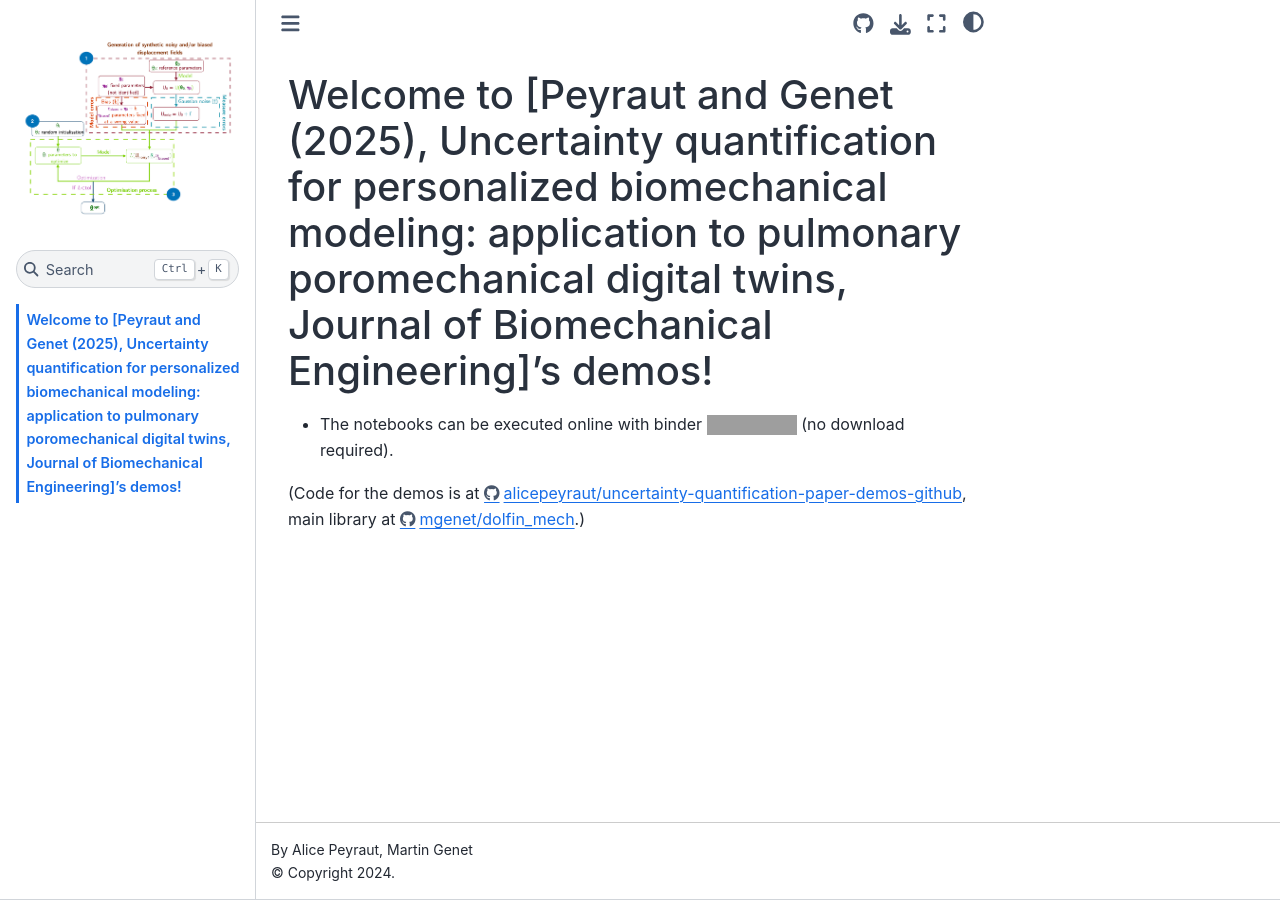
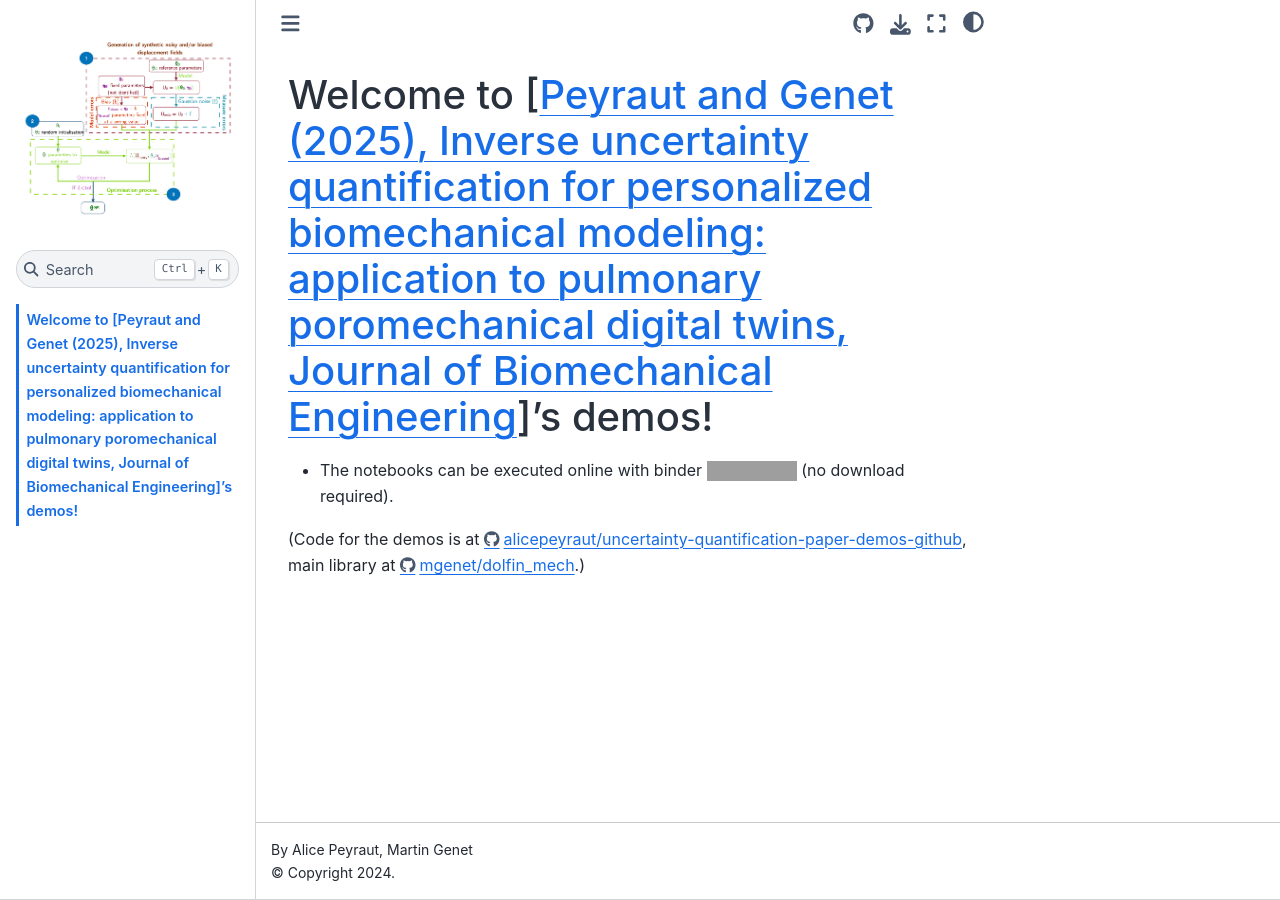
Before and after one commit to alicepeyraut/uncertainty-quantification-paper-demos-github, a Jupyter Book: the page built from index.md, in a window 1280 px wide. Built offline with Jupyter Book 1.0.4 settings and Sphinx 7.4.7 and the Sphinx Book theme 1.1.4, drawn with Linux system fonts in a browser that asks for light colours; pages that are not in the unit, such as notebooks, are missing from menus; grey boxes are pictures that could not be loaded.

Commit message:
Correct title and add link

```diff
--- a/index.md
+++ b/index.md
@@ -1,4 +1,4 @@
-# Welcome to [Peyraut and Genet (2025), Uncertainty quantification for personalized biomechanical modeling: application to pulmonary poromechanical digital twins, Journal of Biomechanical Engineering]'s demos!
+# Welcome to [[Peyraut and Genet (2025), Inverse uncertainty quantification for personalized biomechanical modeling: application to pulmonary poromechanical digital twins, Journal of Biomechanical Engineering](https://doi.org/10.1115/1.4068578)]'s demos!
 
 * The notebooks can be executed online with binder [![Binder](https://mybinder.org/badge_logo.svg)](https://mybinder.org/v2/gh/alicepeyraut/uncertainty-quantification-paper-demos-github/main?urlpath=lab/tree/./demos/) (no download required).
 
```
Also changed, not shown: README.md (+1 -1 lines).
